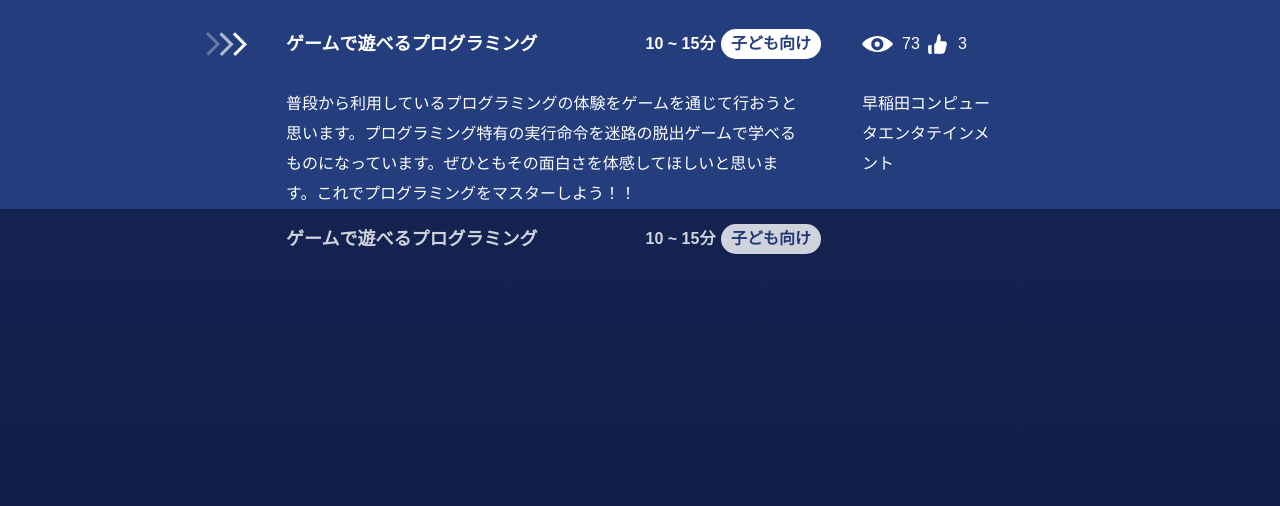
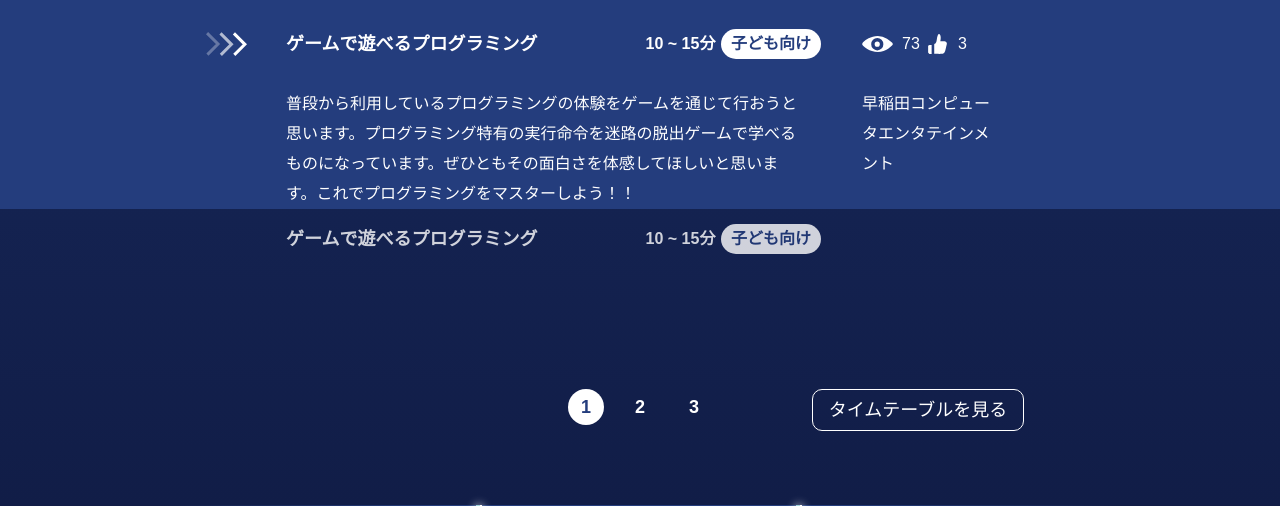
Before and after one commit to Rikoten/site2020, a PHP site: page /index.html in a window 1280 px wide. Shown: the part 1301-1807 px from the top of the page. Run offline with PHP 8.4, Linux system fonts and the light colour scheme; some libraries are stand-ins or nearby versions.

Commit message:
pagination周辺

```diff
--- a/css/main.css
+++ b/css/main.css
@@ -197,7 +197,7 @@ body {
   grid-row: 2;
   grid-template-columns: 20% 60% 20%;
   display: grid;
-  grid-template-rows: 100px 80px 110px 30px auto 80px;
+  grid-template-rows: 100px 80px 110px 30px auto;
 }
 
 #eventTypeTab {
@@ -414,6 +414,58 @@ body {
   opacity: 1;
 }
 
+#eventList .foot {
+  display: grid;
+  grid-template-columns: 20% 60% 20%;
+}
+
+#eventList .foot > .pagination {
+  grid-column: 2;
+  grid-row: 1;
+  text-align: center;
+}
+
+#eventList .foot > .pagination > a {
+  display: inline-block;
+  width: 36px;
+  height: 36px;
+  border-radius: 18px;
+  line-height: 36px;
+  text-align: center;
+  margin: 0 9px;
+  background: transparent;
+  color: #fff;
+  font-weight: bold;
+  transition: 200ms;
+}
+
+#eventList .foot > .pagination > a.active {
+  background: #fff;
+  color: #243D7D;
+}
+
+#eventList .foot > .timetableBtn {
+  position: relative;
+  grid-column: 2;
+  grid-row: 1;
+}
+
+#eventList .foot > .timetableBtn > a.timetable {
+  position: absolute;
+  right: 0;
+  top: 0;
+  display: inline-block;
+  color: #fff;
+  border: 1px solid #fff;
+  padding: 0 5px;
+  border-radius: 10px;
+  height: 40px;
+  width: 200px;
+  text-align: center;
+  line-height: 40px;
+  text-decoration: none;
+}
+
 #about {
   display: grid;
   grid-template-rows: auto 80px;
--- a/index.html
+++ b/index.html
@@ -123,6 +123,14 @@
                 <div class = "eventThumbsUp">3</div>
                 <div class = "eventGroupName">早稲田コンピュータエンタテインメント</div>
               </div>
+              <div class = "foot">
+                <div class = "pagination">
+                  <a class = "active">1</a><a>2</a><a>3</a>
+                </div>
+                <div class = "timetableBtn">
+                  <a href = "/timetable/" class = "timetable">タイムテーブルを見る</a>
+                </div>
+              </div>
             </div>
             <div id = "eventMovie">
 
```
